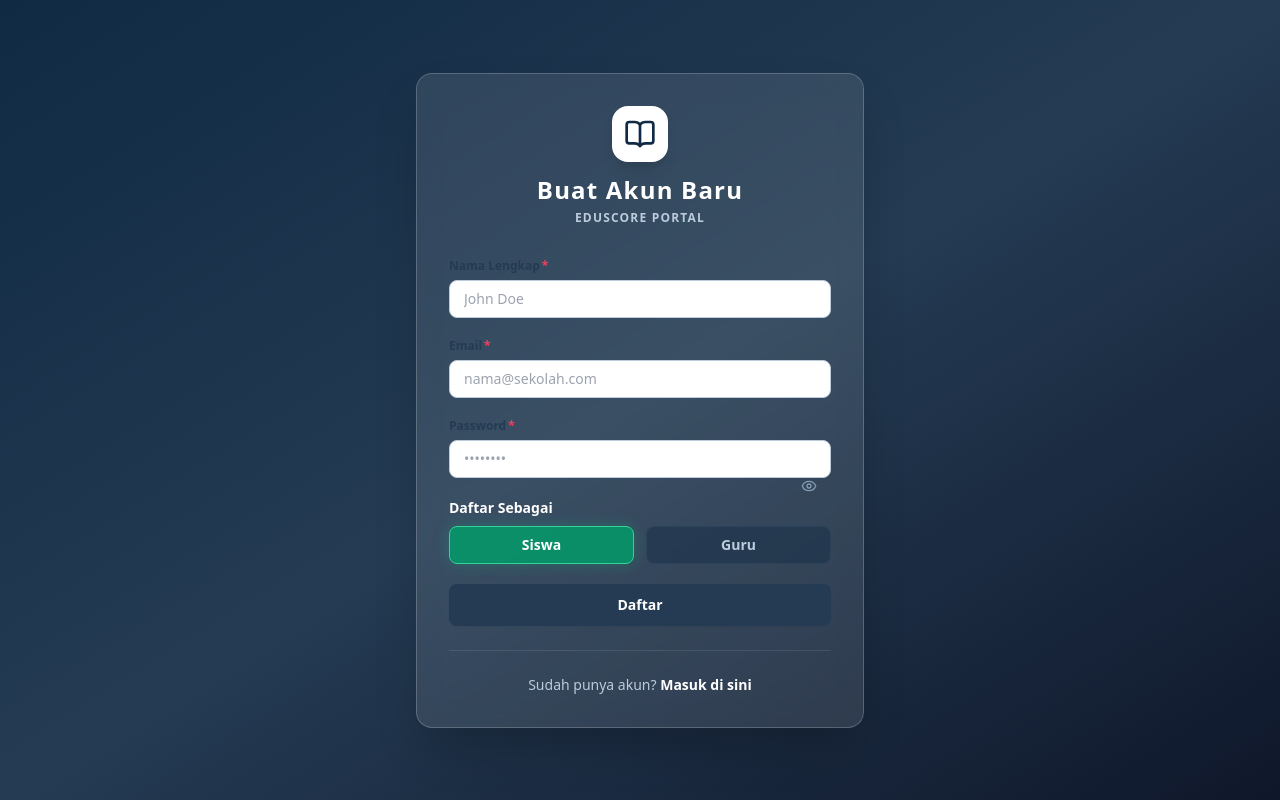
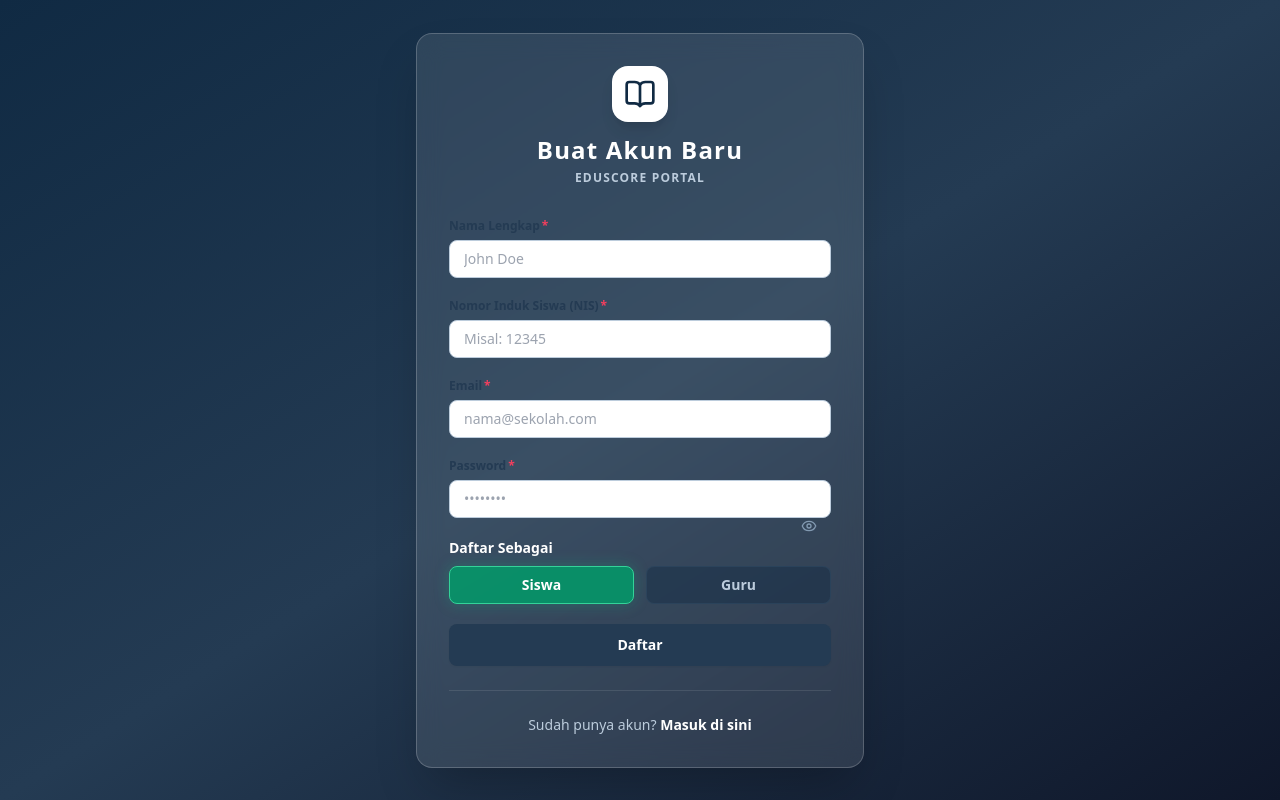
Before and after one commit to FathanMuhammad/EduScore, a React (Vite) app: page /register in a window 1280 px wide. Built offline with nearby package versions, Linux system fonts and the light colour scheme; no server answers.

Commit message:
feat(register) : fix bug

```diff
--- a/src/context/AuthContext.jsx
+++ b/src/context/AuthContext.jsx
@@ -120,7 +120,7 @@ export const AuthProvider = ({ children }) => {
     }
   };
 
-  const register = async (email, password, nama, role) => {
+  const register = async (email, password, nama, role, nis) => {
     setLoading(true);
     try {
       const userCredential = await fbCreateUser(auth, email, password);
@@ -132,11 +132,24 @@ export const AuthProvider = ({ children }) => {
         email: user.email,
         nama: nama,
         role: role,
-        status: status
+        status: status,
+        ...(role === 'siswa' && nis ? { nis } : {})
       };
 
       const userDocRef = doc(db, 'users', user.uid);
       await setDoc(userDocRef, defaultData);
+
+      // Create corresponding record in `siswa` collection if role is siswa
+      if (role === 'siswa') {
+        const siswaDocRef = doc(db, 'siswa', user.uid);
+        await setDoc(siswaDocRef, {
+          nis: nis,
+          nama: nama,
+          kelas: 'Belum Ditentukan',
+          createdAt: new Date().toISOString(),
+          updatedAt: new Date().toISOString()
+        });
+      }
 
       // If pending, sign out immediately
       if (status === 'pending') {
--- a/src/pages/auth/Register.jsx
+++ b/src/pages/auth/Register.jsx
@@ -16,6 +16,7 @@ export default function Register() {
   const [email, setEmail] = useState('');
   const [password, setPassword] = useState('');
   const [role, setRole] = useState('siswa');
+  const [nis, setNis] = useState('');
   const [loading, setLoading] = useState(false);
   const [showPassword, setShowPassword] = useState(false);
   const [errors, setErrors] = useState({});
@@ -44,6 +45,9 @@ export default function Register() {
     } else if (password.length < 6) {
       newErrors.password = 'Password minimal 6 karakter';
     }
+    if (role === 'siswa' && !nis) {
+      newErrors.nis = 'NIS wajib diisi';
+    }
     setErrors(newErrors);
     return Object.keys(newErrors).length === 0;
   };
@@ -54,7 +58,7 @@ export default function Register() {
 
     setLoading(true);
     try {
-      const result = await register(email, password, nama, role);
+      const result = await register(email, password, nama, role, nis);
       if (result.requireApproval) {
         showToast('Pendaftaran berhasil! Akun Anda sedang menunggu persetujuan admin.', 'info');
         navigate('/login');
@@ -100,6 +104,25 @@ export default function Register() {
               className="text-white"
             />
           </div>
+
+          {role === 'siswa' && (
+            <div className="relative animate-fade-in">
+              <Input
+                id="nis"
+                type="text"
+                label="Nomor Induk Siswa (NIS)"
+                placeholder="Misal: 12345"
+                value={nis}
+                onChange={(e) => {
+                  setNis(e.target.value);
+                  if (errors.nis) setErrors({ ...errors, nis: '' });
+                }}
+                error={errors.nis}
+                required
+                className="text-white"
+              />
+            </div>
+          )}
 
           <div className="relative">
             <Input
```
